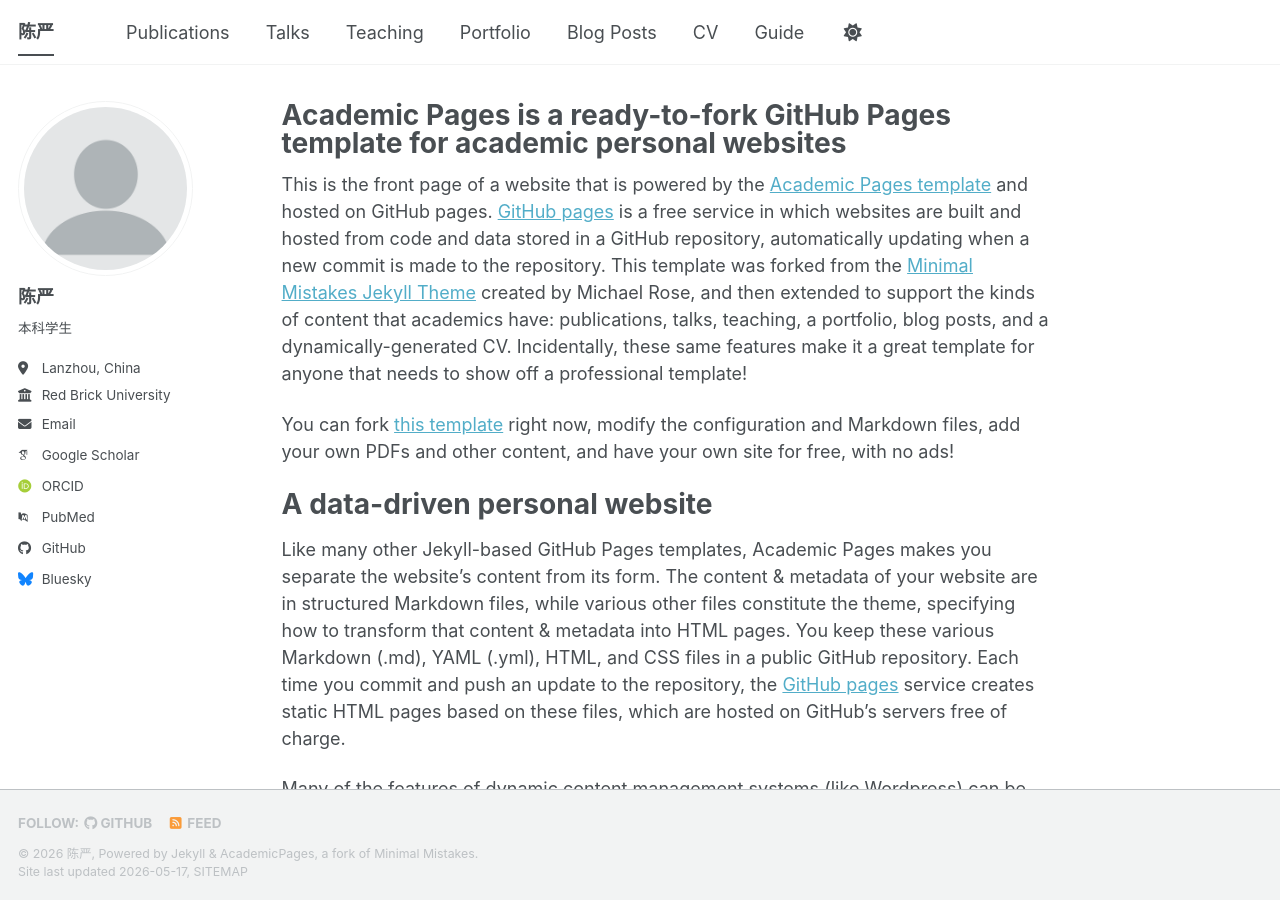
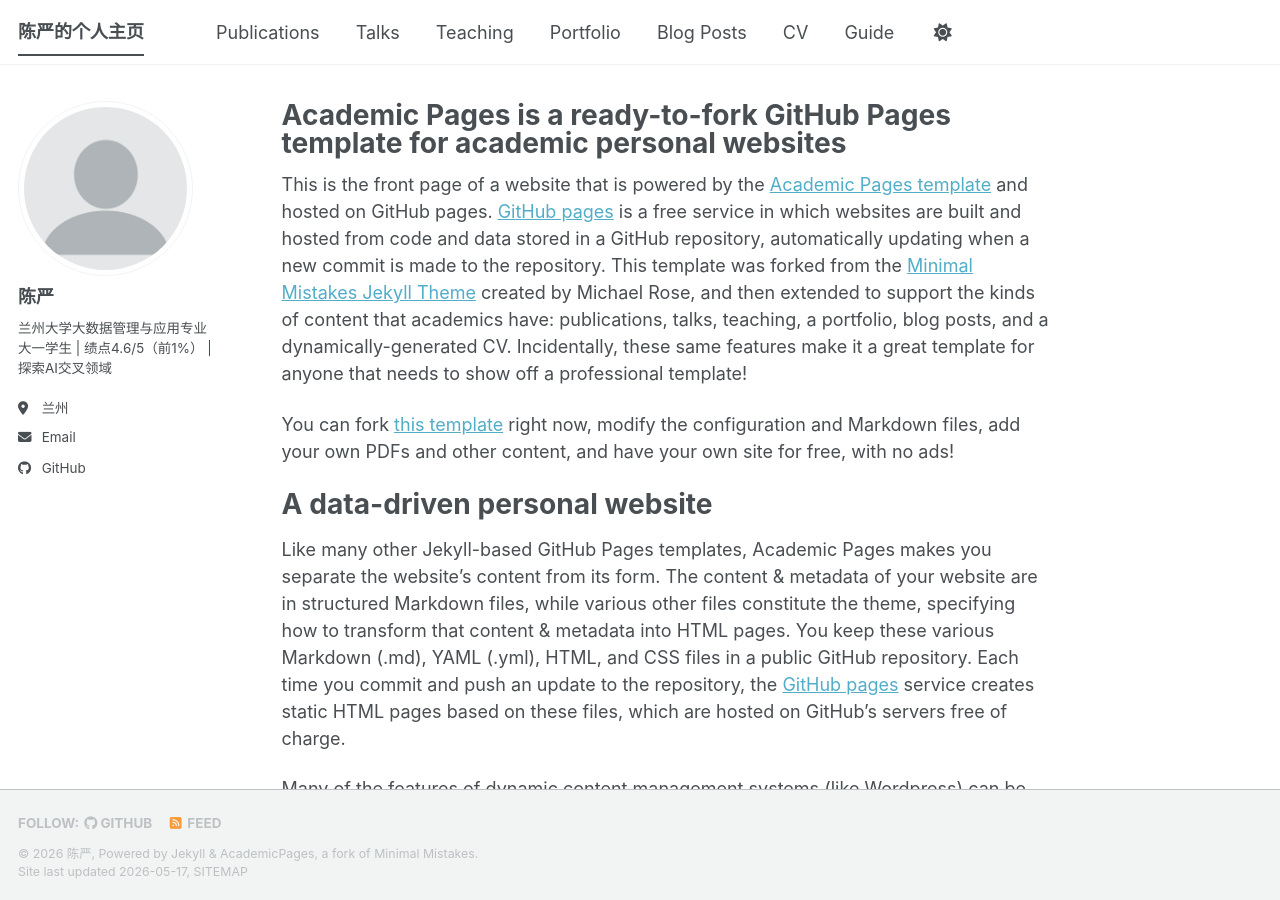
Before and after one commit to chenyan-focus/chenyan-focus.github.io, a Jekyll site: the page built from _pages/about.md, in a window 1280 px wide and 900 px high. Built offline with Jekyll 4.4.1, drawn with Linux system fonts in a browser that asks for light colours; some web fonts are replaced; a script bundle is joined from its source files by our own code; library files that are not in the unit come from our copies.

Commit message:
Update _config.yml

```diff
--- a/_config.yml
+++ b/_config.yml
@@ -9,11 +9,11 @@
 # Basic Site Settings
 locale                   : "en-US"
 site_theme               : "default" # The available themes options are "default", "air", "sunrise", "mint", "dirt" and "contrast"
-title                    : "陈严"
+title                    : "陈严的个人主页"
 title_separator          : "-"
 name                     : &name "陈严"
-description              : &description "个人主页"   # Update this with a general description of your site, this is the default if not overridden by a page
-url                      : https://chenyan-focus.github.io # The base hostname & protocol for your site e.g. "https://[your GitHub username].github.io",
+description              : &description "陈严 - 兰州大学大数据管理与应用专业学生，AI交叉方向"   # Update this with a general description of your site, this is the default if not overridden by a page
+url                      : "https://chenyan-focus.github.io" # The base hostname & protocol for your site e.g. "https://[your GitHub username].github.io",
                                                            # or if you already have some other page hosted on Github then use "https://[your GitHub username].github.io/[Your Repo Name]"
 baseurl                  : "" # the subpath of your site, e.g. "/blog"
 repository               : "chenyan-focus/chenyan-focus.github.io"
@@ -26,22 +26,22 @@
   avatar           : "profile.png"
   name             : "陈严"
   pronouns         : # example: "she/her"
-  bio              : "本科学生"
-  location         : "Lanzhou, China"
-  employer         : "Red Brick University"
+  bio              : "兰州大学大数据管理与应用专业大一学生 | 绩点4.6/5（前1%） | 探索AI交叉领域"
+  location         : "兰州"
+  employer         :
   uri              : # URL
   email            : "chenyan2025@lzu.edu.cn"
 
   # Academic websites
   academia         : # URL
   arxiv            : # URL - Update with the correct link to your profile
-  googlescholar    : "https://scholar.google.com/citations?user=PS_CX0AAAAAJ"
+  googlescholar    :
   inspire-hep      : # URL
   impactstory      : # URL
-  orcid            : "https://orcid.org/yourorcidurl"
+  orcid            :
   semantic         : # URL
   ssrn             : # URL
-  pubmed           : "https://www.ncbi.nlm.nih.gov/pubmed/?term=john+snow"
+  pubmed           :
   researchgate     : # URL
   scopus           : # URL
   zotero           : # URL
@@ -51,13 +51,13 @@
   bitbucket        : # Username - Update with your username on the site
   codepen          : # Username
   dribbble         : # Username
-  github           : "academicpages"
+  github           : "chenyan-focus"
   kaggle           : # Username
   stackoverflow    : # User number or user number and name (i.e., use "1" or "1/jeff-atwood")
 
   # Social media
   artstation       : # Username
-  bluesky          : "bsky.app" # Replace this with you Bluesky username
+  bluesky          : # Replace this with you Bluesky username
   facebook         : # Username
   flickr           : # Username
   foursquare       : # Username
```
